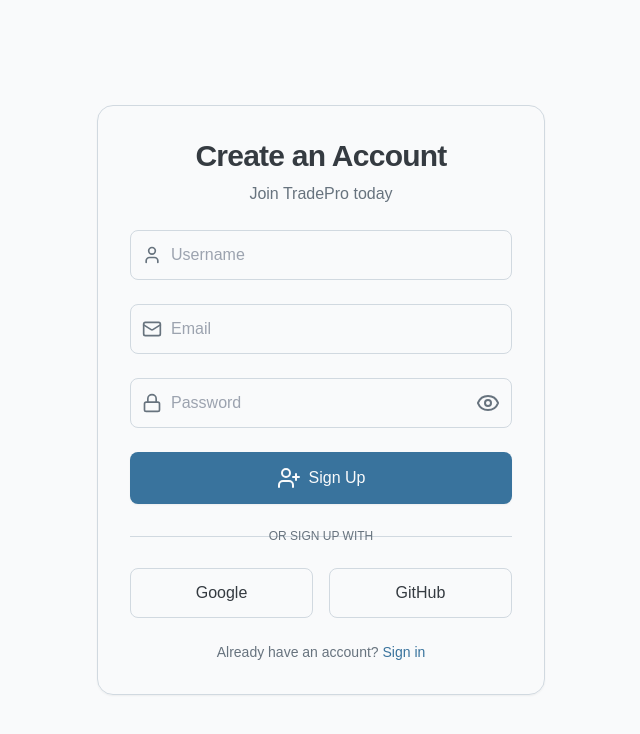
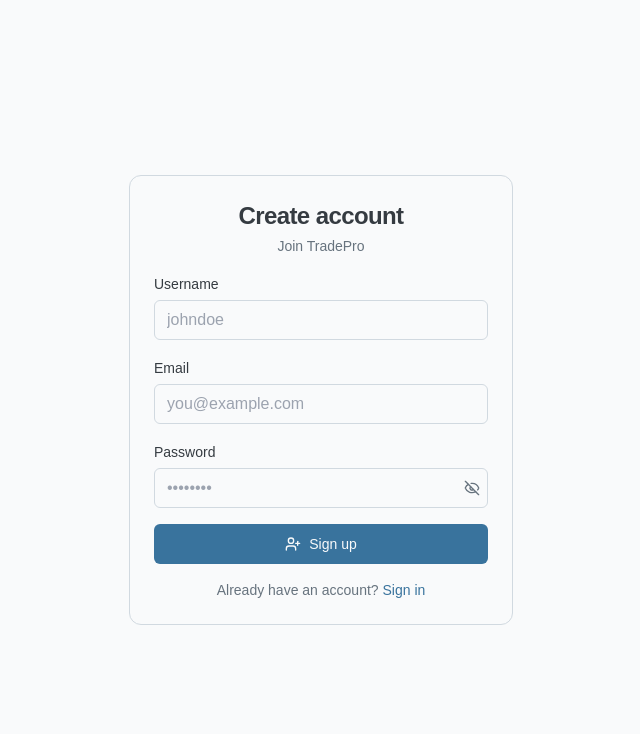
Before and after one commit to YashPalav-26/TradePro, a Next.js app: page /register in a window 1280 px wide. Shown: the top 734 px of the page, without its empty margins (319-959 px from the left). Built offline with nearby package versions, Linux system fonts and the light colour scheme.

Commit message:
improved the register page UI keeping it minimal

```diff
--- a/src/app/register/page.tsx
+++ b/src/app/register/page.tsx
@@ -3,7 +3,7 @@ import { useState } from 'react';
 import axios from 'axios';
 import { useRouter } from 'next/navigation';
 import { motion } from 'framer-motion';
-import { Eye, EyeOff, Mail, Lock, User, UserPlus } from 'lucide-react';
+import { Eye, EyeOff, UserPlus } from 'lucide-react';
 
 const Register = () => {
   const [username, setUsername] = useState('');
@@ -37,56 +37,60 @@ const Register = () => {
   return (
     <div className="flex items-center justify-center min-h-screen bg-background">
       <motion.div
-        initial={{ opacity: 0, y: -20 }}
+        initial={{ opacity: 0, y: 8 }}
         animate={{ opacity: 1, y: 0 }}
-        transition={{ duration: 0.5 }}
-        className="w-full max-w-md p-8 space-y-6 bg-card border rounded-2xl shadow-sm"
+        transition={{ duration: 0.25, ease: 'easeOut' }}
+        className="w-full max-w-sm p-6 space-y-4 bg-card border rounded-xl"
       >
-        <div className="text-center">
-          <h1 className="text-2xl md:text-3xl font-semibold tracking-tight text-foreground mb-2">Create an Account</h1>
-          <p className="text-muted-foreground">Join TradePro today</p>
+        <div className="text-center space-y-1">
+          <h1 className="text-2xl font-semibold tracking-tight text-foreground">Create account</h1>
+          <p className="text-sm text-muted-foreground">Join TradePro</p>
         </div>
 
         {error && (
-          <div className="p-3 text-sm text-destructive-foreground bg-destructive/10 border border-destructive/30 rounded-md">
+          <div className="p-2 text-sm text-destructive-foreground bg-destructive/10 border border-destructive/30 rounded-md">
             {error}
           </div>
         )}
 
-        <form onSubmit={handleRegister} className="space-y-6">
-          <div className="relative">
-            <User className="absolute left-3 top-1/2 -translate-y-1/2 h-5 w-5 text-muted-foreground" />
+        <form onSubmit={handleRegister} className="space-y-4">
+          <div className="space-y-1">
+            <label htmlFor="username" className="text-sm text-foreground">Username</label>
             <input
+              id="username"
               type="text"
-              placeholder="Username"
+              placeholder="johndoe"
               autoComplete="username"
-              className="w-full pl-10 pr-4 py-3 bg-background text-foreground border rounded-lg focus:outline-none focus:ring-2 focus:ring-ring"
+              className="w-full h-10 px-3 bg-background text-foreground border rounded-md focus:outline-none focus:ring-2 focus:ring-ring"
               value={username}
               onChange={(e) => setUsername(e.target.value)}
               required
             />
           </div>
 
-          <div className="relative">
-            <Mail className="absolute left-3 top-1/2 -translate-y-1/2 h-5 w-5 text-muted-foreground" />
+          <div className="space-y-1">
+            <label htmlFor="email" className="text-sm text-foreground">Email</label>
             <input
+              id="email"
               type="email"
-              placeholder="Email"
+              placeholder="you@example.com"
               autoComplete="email"
-              className="w-full pl-10 pr-4 py-3 bg-background text-foreground border rounded-lg focus:outline-none focus:ring-2 focus:ring-ring"
+              className="w-full h-10 px-3 bg-background text-foreground border rounded-md focus:outline-none focus:ring-2 focus:ring-ring"
               value={email}
               onChange={(e) => setEmail(e.target.value)}
               required
             />
           </div>
 
+          <div className="space-y-1">
+            <label htmlFor="password" className="text-sm text-foreground">Password</label>
             <div className="relative">
-            <Lock className="absolute left-3 top-1/2 -translate-y-1/2 h-5 w-5 text-muted-foreground" />
               <input
+                id="password"
                 type={showPassword ? 'text' : 'password'}
-              placeholder="Password"
+                placeholder="••••••••"
                 autoComplete="new-password"
-              className="w-full pl-10 pr-10 py-3 bg-background text-foreground border rounded-lg focus:outline-none focus:ring-2 focus:ring-ring"
+                className="w-full h-10 pr-9 px-3 bg-background text-foreground border rounded-md focus:outline-none focus:ring-2 focus:ring-ring"
                 value={password}
                 onChange={(e) => setPassword(e.target.value)}
                 required
@@ -94,54 +98,27 @@ const Register = () => {
               <button
                 type="button"
                 onClick={() => setShowPassword(!showPassword)}
-              className="absolute right-3 top-1/2 -translate-y-1/2 text-muted-foreground hover:text-foreground"
+                className="absolute right-2 top-1/2 -translate-y-1/2 text-muted-foreground hover:text-foreground"
                 aria-label="Toggle password visibility"
               >
-              {showPassword ? <EyeOff /> : <Eye />}
+                {showPassword ? <Eye className="h-4 w-4" /> : <EyeOff className="h-4 w-4" />}
               </button>
-          </div>
-
-          <motion.button
-            type="submit"
-            whileHover={{ scale: 1.03, y: -1 }}
-            whileTap={{ scale: 0.97 }}
-            className="w-full flex justify-center items-center gap-2 bg-primary text-primary-foreground py-3.5 rounded-lg shadow-sm hover:shadow-md transition-all text-base"
-            aria-label="Sign up"
-          >
-            <UserPlus />
-            Sign Up
-          </motion.button>
-        </form>
-
-        <div className="relative">
-          <div className="absolute inset-0 flex items-center">
-            <span className="w-full border-t border-border" />
-          </div>
-          <div className="relative flex justify-center text-xs uppercase">
-            <span className="bg-card px-2 text-muted-foreground">Or sign up with</span>
             </div>
           </div>
 
-        <div className="grid grid-cols-2 gap-4">
-          <motion.button
-            whileHover={{ scale: 1.03 }}
-            className="w-full py-3 border border-border rounded-lg flex items-center justify-center gap-2 hover:bg-accent transition-all"
+          <button
+            type="submit"
+            className="w-full h-10 inline-flex justify-center items-center gap-2 bg-primary text-primary-foreground rounded-md text-sm"
+            aria-label="Sign up"
           >
-            <span>Google</span>
-          </motion.button>
-          <motion.button
-            whileHover={{ scale: 1.03 }}
-            className="w-full py-3 border border-border rounded-lg flex items-center justify-center gap-2 hover:bg-accent transition-all"
-          >
-            <span>GitHub</span>
-          </motion.button>
-        </div>
+            <UserPlus className="h-4 w-4" />
+            Sign up
+          </button>
+        </form>
 
-        <p className="mt-6 text-center text-sm text-muted-foreground">
+        <p className="text-center text-sm text-muted-foreground">
           Already have an account?{' '}
-          <a href="/login" className="font-medium text-primary hover:underline">
-            Sign in
-          </a>
+          <a href="/login" className="font-medium text-primary hover:underline">Sign in</a>
         </p>
       </motion.div>
     </div>
```
Lines whose indentation alone changed are shown as unchanged.
